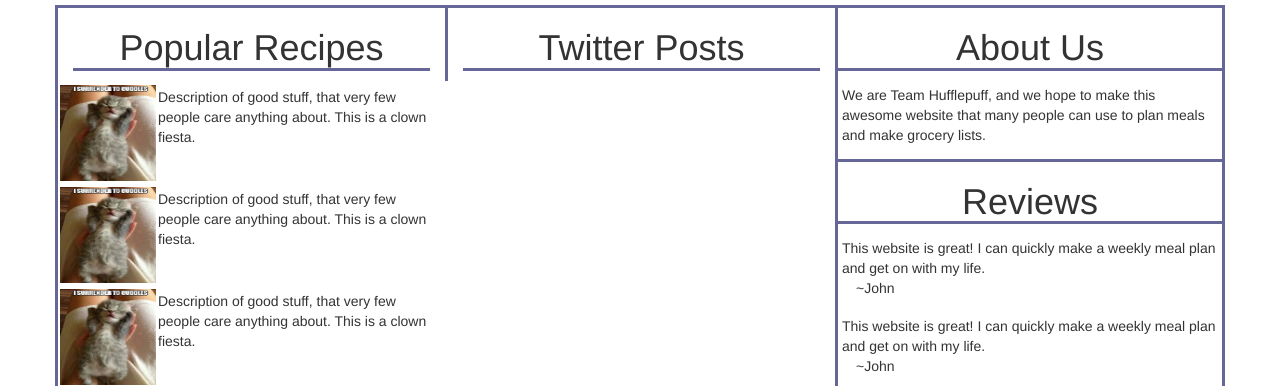
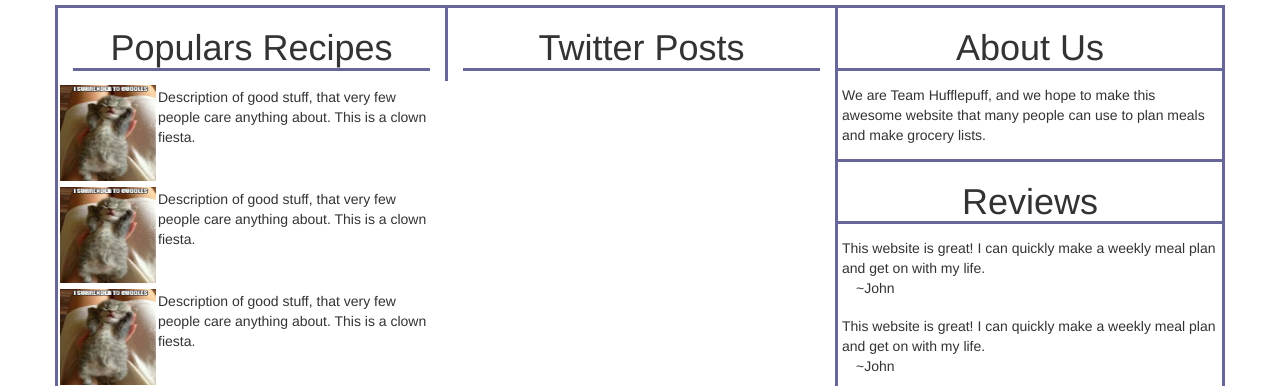
Before and after one commit to khatkeStudent/HCIRecipeSuggestionsProject, a PHP site: page / in a window 1280 px wide. Shown: the part 105-491 px from the top of the page. Run offline with PHP 8.4, Linux system fonts and the light colour scheme.

Commit message:
testing the website

```diff
--- a/index.php
+++ b/index.php
@@ -13,7 +13,7 @@
 	<div class="container">
 		<div class="row">
 			<div class="maincolumn col-md-4">
-				<h1>Popular Recipes</h1>
+				<h1>Populars Recipes</h1>
 				<?php include 'includes/popularrecipes.php' ?>
 			</div>
 			<div class="maincolumn col-md-4">
```
